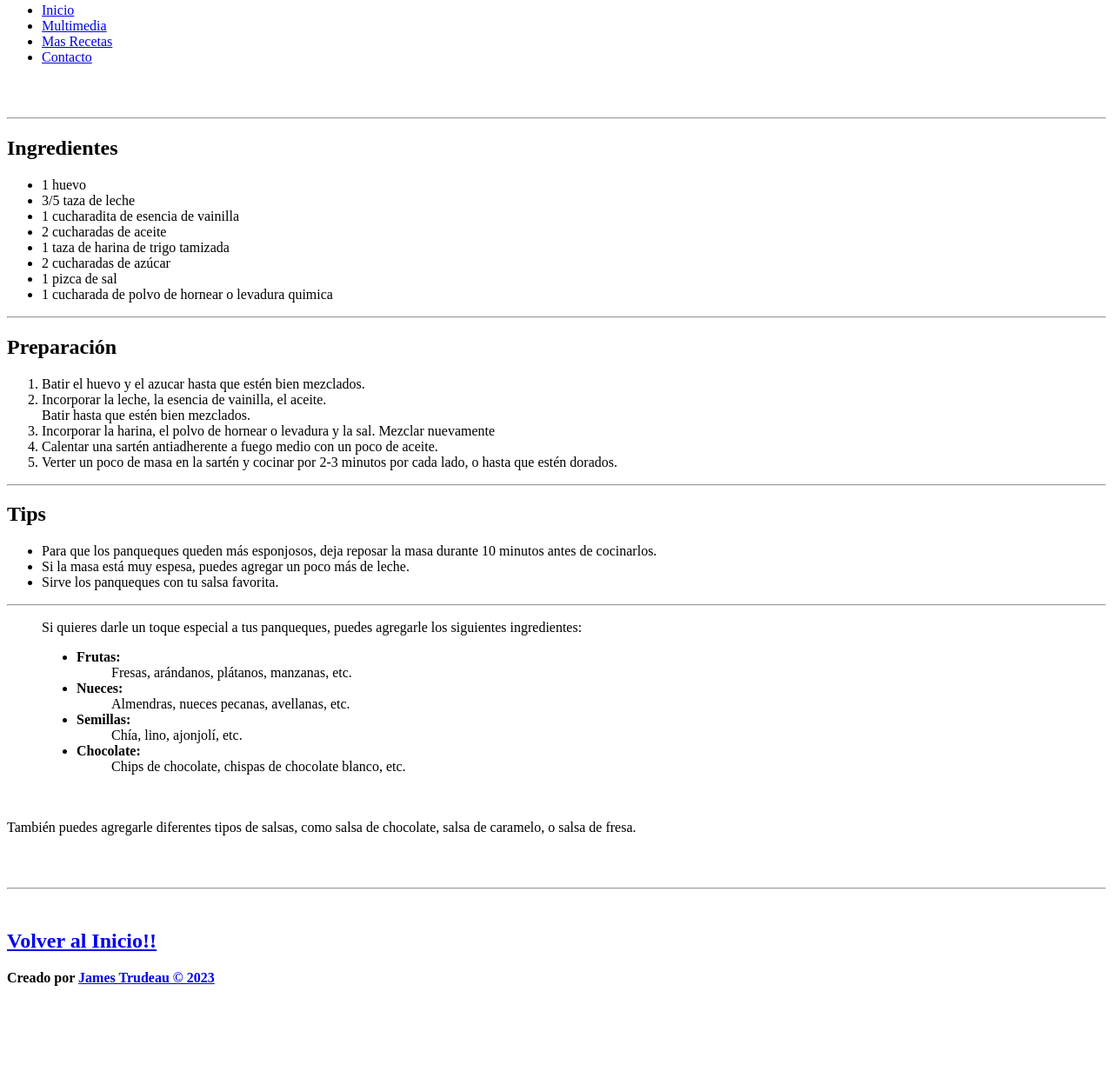
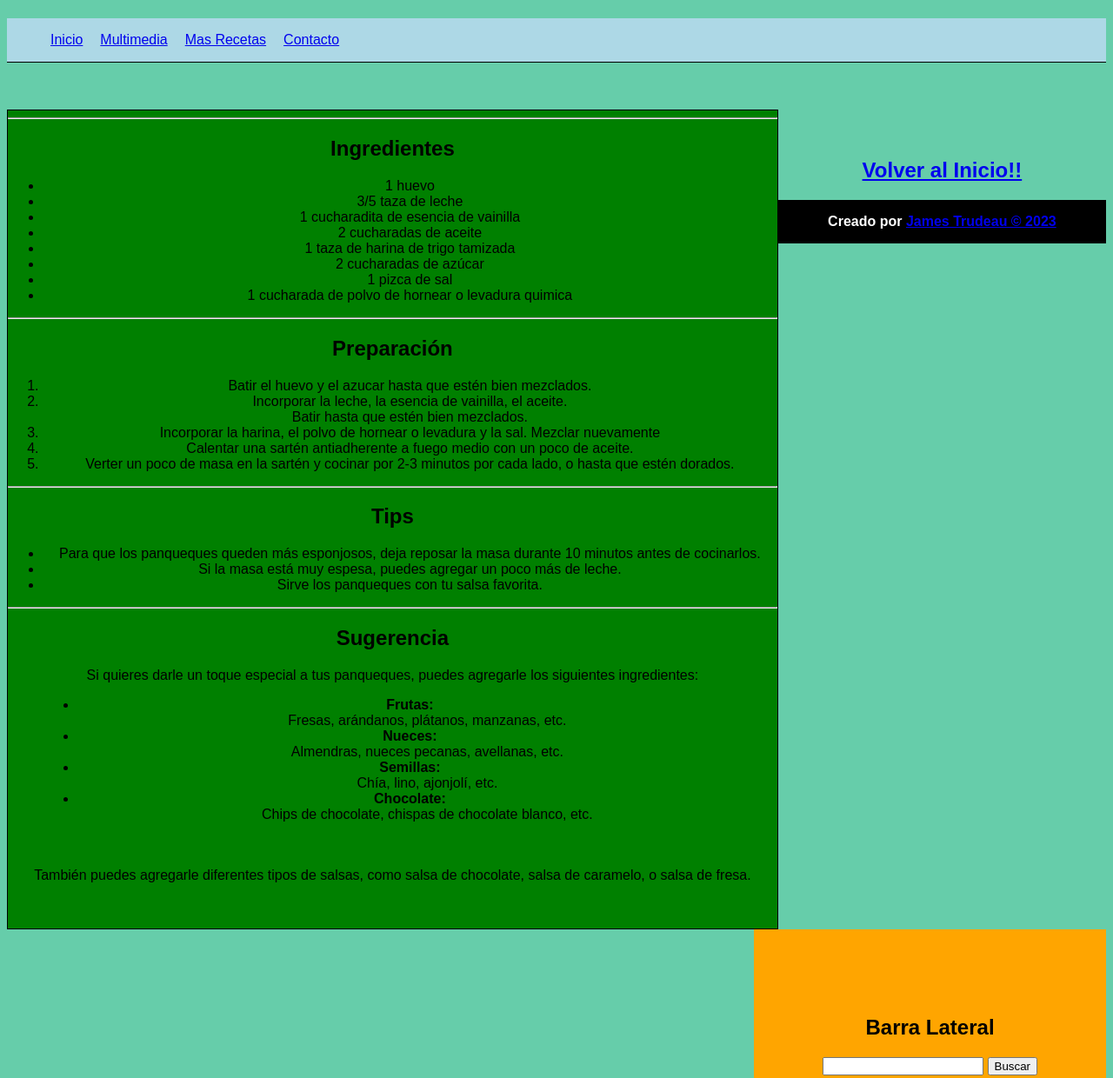
Before and after one commit to Jamex94/recetapanqueques-html5, a plain HTML site: page index.html in a window 1280 px wide. Shown: the part 111-1351 px from the top of the page at 87% size. Before the commit the page ends 1253 px from the top, so only its background shows below. Drawn offline with Linux system fonts and the light colour scheme.

Commit message:
modificacion

```diff
--- a/Contacto.html
+++ b/Contacto.html
@@ -8,12 +8,13 @@
     <link rel="icon" type="image/png" sizes="32x32" href="favicons/favicon-32x32.png">
     <link rel="icon" type="image/png" sizes="16x16" href="favicos/favicon-16x16.png">
     <link rel="manifest" href="/site.webmanifest">
-
+    <link rel="stylesheet" href="estilos.css">
 </head>
 <body>
   <header>
   <h1>Mas Recetas</h1>
   <time datatime="2023-09-23">23 Sep 2023</time>
+  </header>
   <br/>
   <nav>
 <ul>
@@ -23,9 +24,11 @@
     <li><a href="Contacto.html">Contacto</a></li>
 </ul>
   </nav>
-</header>
     <br/>
-    <main><section id="Contacto">
+    <br/>
+    <br/>
+    <main id="container"><section id="Contacto">
+      <article class="article">
     <form><fieldset><h2>Subscríbete a nuestras recetas diarias</h2>
    <div>
     <label for="Nombre">Nombre</label>
@@ -58,8 +61,16 @@
       <button type="submit">Enviar</button>
       <input type="reset" value="Limpiar"/>
       </fieldset></form>
+    </article>
     </section></main>
     <br/>
+    <aside>
+      <h2>Barra Lateral</h2>
+      <form>
+        <input type="text">
+        <input type="submit" value="Buscar">
+      </form>
+    </aside>
 <a href="#top"><h2>Volver al Inicio!!</h2></a>
 <footer><strong>Creado por <a href="https://jamestrudeau.com/">James Trudeau &copy; 2023</a></strong>
 </footer>
--- /dev/null
+++ b/estilos.css
@@ -0,0 +1,39 @@
+  body {background-color: mediumaquamarine;
+  font-family: Arial, Helvetica, sans-serif;
+  text-align: center;  }
+  #container{
+    width: 70%; margin: 0px auto;
+    border: 1px solid black;
+  }
+  nav{
+    background-color: lightblue;
+    height: 50px;
+    border-bottom: 1px solid black;
+  }
+nav ul li{
+    float: left;
+    list-style: none;
+    margin: 10px;
+line-height: 30px;
+}
+#container{
+    float: left;
+    width: 70%;
+    background-color: green;
+    min-height: 400px;
+}
+aside{
+float:right;
+    width: 20% calc(20% - 20px);
+    background-color: orange;
+    min-height: 500px;
+   padding: 79px;
+}
+footer{
+    float: none;
+    background-color: black;
+    color: white;
+    text-align: center;
+    height: 50px;
+    line-height: 50px;
+}
--- a/index.html
+++ b/index.html
@@ -8,12 +8,13 @@
     <link rel="icon" type="image/png" sizes="32x32" href="favicons/favicon-32x32.png">
     <link rel="icon" type="image/png" sizes="16x16" href="favicos/favicon-16x16.png">
     <link rel="manifest" href="/site.webmanifest">
-
+    <link rel="stylesheet" href="estilos.css">
 </head>
 <body>
   <header>
   <h1>Receta de panqueques</h1>
   <time datatime="2023-09-23">23 Sep 2023</time>
+</header>
   <br/>
   <nav>
 <ul>
@@ -23,13 +24,13 @@
   <li><a href="Contacto.html">Contacto</a></li>
 </ul>
   </nav>
-</header>
+  <br/>
 <br/>
 <br>
-<main>
+<main id="container">
   <section id="articulos">
 <hr/>
-<article>
+<article class="article">
 <h2>Ingredientes</h2>
 <p>
   <ul>
@@ -44,7 +45,7 @@
   </ul></p>
 </article>
   <hr/>
-  <article>
+  <article class="article">
   <h2>Preparación</h2>
   <p>
   <ol>
@@ -59,7 +60,7 @@
 </article>
   <hr/>
   <h2>Tips</h2>
-  <article>
+  <article class="article">
   <ul>
     <p>
     <li>Para que los panqueques queden más esponjosos, deja reposar
@@ -70,7 +71,8 @@
   </ul>
 </article>
   <hr/>
-  <article>
+  <article class="article">
+    <h2>Sugerencia</h2>
   <p>
     <blockquote>
       Si quieres darle un toque especial a tus panqueques, puedes agregarle
@@ -97,10 +99,17 @@ salsa de caramelo, o salsa de fresa.
     <br/>
   </section>
   </main>
-    <hr/>
-    <br/>
-<a href="#top"><h2>Volver al Inicio!!</h2></a>
-<footer><strong>Creado por <a href="https://jamestrudeau.com/">James Trudeau &copy; 2023</a></strong>
-</footer>
+  <aside>
+    <h2>Barra Lateral</h2>
+    <form>
+      <input type="text">
+      <input type="submit" value="Buscar">
+    </form>
+  </aside>
+  <br/>
+  <br/>
+  <a href="#top"><h2>Volver al Inicio!!</h2></a>
+  <footer><strong>Creado por <a href="https://jamestrudeau.com/">James Trudeau &copy; 2023</a></strong>
+  </footer>
 </body>
 </html>
```
Also changed, not shown: Mas Recetas.html (+14 -4 lines), multimedia.html (+16 -5 lines).
